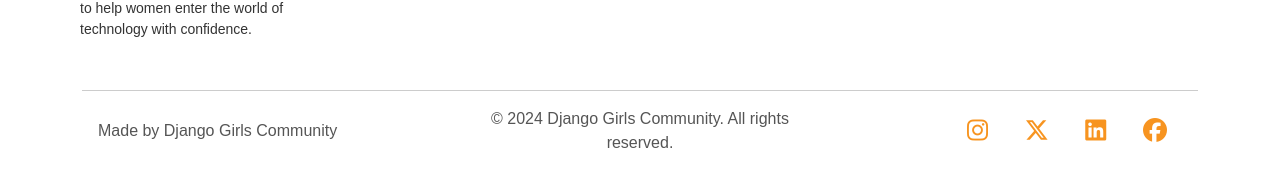
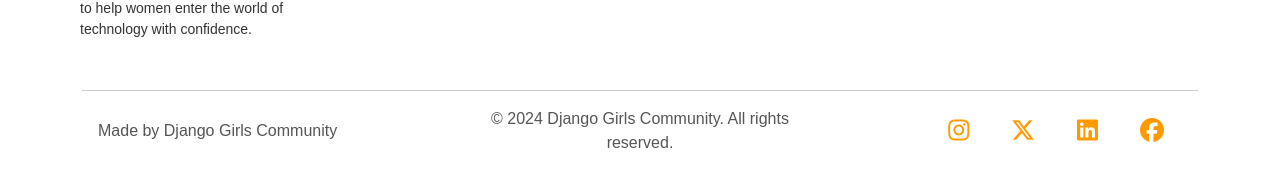
Before and after one commit to pythontanzania/djangogirlstz, a Django app: page /dar/ in a window 1280 px wide. Shown: the part 4087-4258 px from the top of the page. Run offline with Django 4.2, Linux system fonts and the light colour scheme; some libraries are stand-ins or nearby versions.

Commit message:
ensure icons are accessible

```diff
--- a/static/css/style.css
+++ b/static/css/style.css
@@ -250,16 +250,20 @@ img.img-fluid-custom {
 }
 
 .icon {
-    color: #F79420;
-    font-size: 24px;
-    margin: 0 5px;
-    transition: color 0.3s, background-color 0.3s;
-    text-decoration: none;
-    padding: 10px;
-    border-radius: 5px;
+  display: inline-block;
+  color: #ff9900;
+  font-size: 24px;
+  margin: 0 10px;
+  width: 40px;
+  height: 40px;
+  line-height: 40px;
+  text-align: center;
+  border-radius: 50%;
+  transition: all 0.3s ease;
 }
+
 
 .icon:hover {
     color: white;
-    background-color: #F79420;
+    background-color:  #ff9900;
 }
--- a/templates/_footer.html
+++ b/templates/_footer.html
@@ -87,16 +87,16 @@
         <p>© 2024 Django Girls Community. All rights reserved.</p>
       </div>
       <div style="flex: 1; text-align: right;">
-        <a href="#" class="icon">
+        <a href="#" class="icon" aria-label="Instagram">
           <i class="fab fa-instagram"></i>
         </a>
-        <a href="#" class="icon">
+        <a href="#" class="icon" aria-label="Instagram">
           <i class="fab fa-x-twitter"></i>
         </a>
-        <a href="#" class="icon">
+        <a href="#" class="icon" aria-label="Instagram">
           <i class="fab fa-linkedin"></i>
         </a>
-        <a href="#" class="icon">
+        <a href="#" class="icon" aria-label="Instagram">
           <i class="fab fa-facebook"></i>
         </a>
       </div>
```
